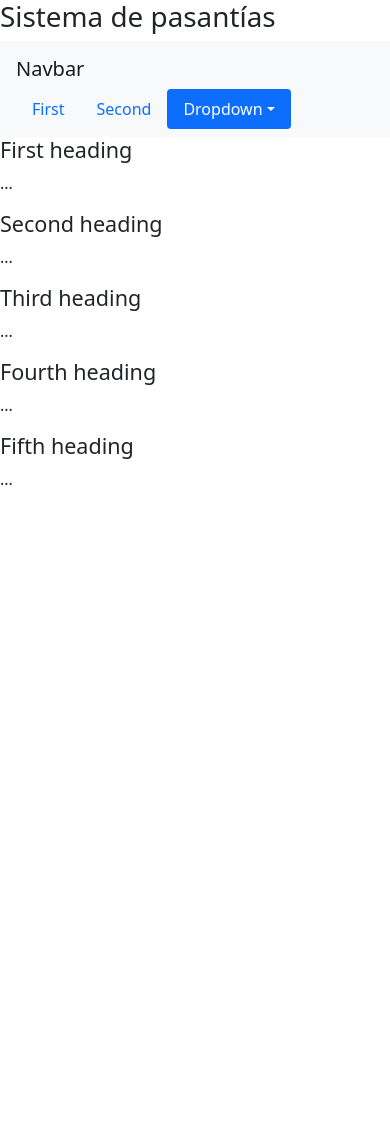
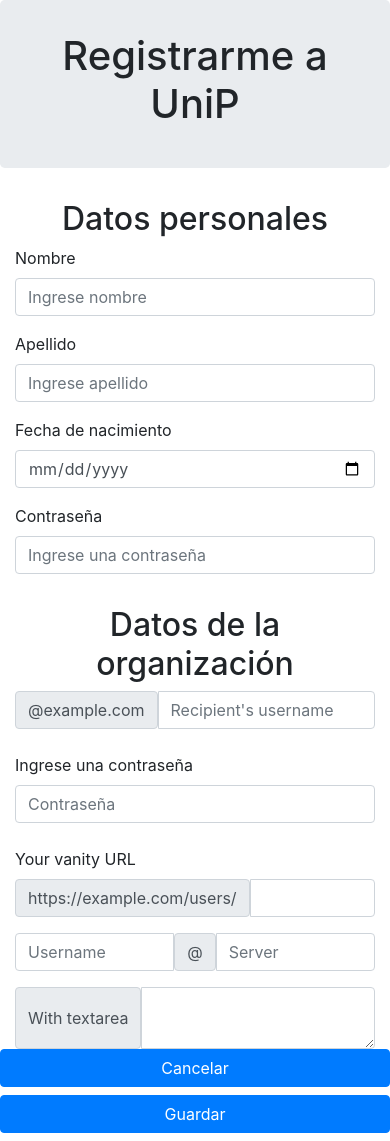
Before and after one commit to riascas/UniP, a PHP site: page /FormularioCargaReclutador.html in a window 390 px wide. Before the commit the page ends 485 px from the top, so only its background shows below. Run offline with PHP 8.4, Linux system fonts and the light colour scheme.

Commit message:
Campos de empresa/FormularioCargaReclutador

```diff
--- a/FormularioCargaReclutador.html
+++ b/FormularioCargaReclutador.html
@@ -1,52 +1,133 @@
-<!doctype html>
+<!DOCTYPE html>
 <html lang="en">
-  <head>
-    <!-- Required meta tags -->
-    <meta charset="utf-8">
-    <meta name="viewport" content="width=device-width, initial-scale=1">
-
-    <!-- Bootstrap CSS -->
-    <link href="https://cdn.jsdelivr.net/npm/bootstrap@5.0.2/dist/css/bootstrap.min.css" rel="stylesheet" integrity="sha384-EVSTQN3/azprG1Anm3QDgpJLIm9Nao0Yz1ztcQTwFspd3yD65VohhpuuCOmLASjC" crossorigin="anonymous">
-    <title>Sistema de Pasantías</title>
-    <script src="https://cdn.jsdelivr.net/npm/bootstrap@5.0.2/dist/js/bootstrap.bundle.min.js" integrity="sha384-MrcW6ZMFYlzcLA8Nl+NtUVF0sA7MsXsP1UyJoMp4YLEuNSfAP+JcXn/tWtIaxVXM" crossorigin="anonymous"></script>
+<head>
+  <title>Bootstrap Example</title>
+  <meta charset="utf-8">
+  <meta name="viewport" content="width=device-width, initial-scale=1">
+  <link rel="stylesheet" type="text/css" href="estilo.css">
+  <link rel="stylesheet" href="https://maxcdn.bootstrapcdn.com/bootstrap/4.5.2/css/bootstrap.min.css">
+  <script src="https://ajax.googleapis.com/ajax/libs/jquery/3.5.1/jquery.min.js"></script>
+  <script src="https://cdnjs.cloudflare.com/ajax/libs/popper.js/1.16.0/umd/popper.min.js"></script>
+  <script src="https://maxcdn.bootstrapcdn.com/bootstrap/4.5.2/js/bootstrap.min.js"></script>
 
 </head>
-  <body>
-    <h1>Sistema de pasantías</h1>
+<body>
 
-        <nav id="navbar-example2" class="navbar navbar-light bg-light px-3">
-            <a class="navbar-brand" href="#">Navbar</a>
-            <ul class="nav nav-pills">
-            <li class="nav-item">
-                <a class="nav-link" href="#scrollspyHeading1">First</a>
-            </li>
-            <li class="nav-item">
-                <a class="nav-link" href="#scrollspyHeading2">Second</a>
-            </li>
-            <li class="nav-item dropdown">
-                <a class="nav-link dropdown-toggle" data-bs-toggle="dropdown" href="#" role="button" aria-expanded="false">Dropdown</a>
-                <ul class="dropdown-menu">
-                <li><a class="dropdown-item" href="#scrollspyHeading3">Third</a></li>
-                <li><a class="dropdown-item" href="#scrollspyHeading4">Fourth</a></li>
-                <li><hr class="dropdown-divider"></li>
-                <li><a class="dropdown-item" href="#scrollspyHeading5">Fifth</a></li>
-                </ul>
-            </li>
-            </ul>
-        </nav>
-        <div data-bs-spy="scroll" data-bs-target="#navbar-example2" data-bs-offset="0" class="scrollspy-example" tabindex="0">
-            <h4 id="scrollspyHeading1">First heading</h4>
-            <p>...</p>
-            <h4 id="scrollspyHeading2">Second heading</h4>
-            <p>...</p>
-            <h4 id="scrollspyHeading3">Third heading</h4>
-            <p>...</p>
-            <h4 id="scrollspyHeading4">Fourth heading</h4>
-            <p>...</p>
-            <h4 id="scrollspyHeading5">Fifth heading</h4>
-            <p>...</p>
+        <div class="jumbotron text-center">
+                 <h1>Registrarme a UniP</h1>
+        <!--<h3>Información personal</h3>-->
+        </div>
+        <div class="text-center">
+                 <h2>Datos personales</h2>
         </div>
 
+        <div class="container">
 
-  </body>
+            <form action="/action_page.php">
+
+                <div class="form-group row">
+
+                    <div class="form-group col-md-4">
+                        <label for="nombre">Nombre</label>
+                        <input type="text" class="form-control" placeholder="Ingrese nombre" id="nombre">
+                    </div>
+
+                    <div class="form-group col-md-4">
+                        <label for="Apellido">Apellido</label>
+                        <input type="text" class="form-control" placeholder="Ingrese apellido" id="apellido">
+                    </div>
+
+                    <div class="form-group col-md-4">
+                        <label for="nombre">Fecha de nacimiento</label>
+                        <input type="date" max="8" class="form-control"  id="FechaNac">
+                    </div>
+                    <div class="form-group col-md-4">
+                        <label for="contrasenia">Contraseña</label>
+                        <input type="password" class="form-control" placeholder="Ingrese una contraseña" id="contrasenia">
+                    </div>
+                </div>
+
+                <h2>Datos de la organización</h2>
+
+                <div class="form-floating">
+
+                            <div class="input-group mb-4">
+                                <span class="input-group-text" id="basic-addon2">@example.com</span>
+                                <input type="text" class="form-control" placeholder="Recipient's username" aria-label="Recipient's username" aria-describedby="basic-addon2">
+
+                            </div>
+                            <div class="form-floating mb-4">
+                                    <label for="floatingPassword">Ingrese una contraseña</label>
+                                    <input type="password" class="form-control" id="floatingPassword" placeholder="Contraseña">
+                            </div>
+                            <!--incorporar form de prueba-->
+
+
+                            <label for="basic-url" class="form-label">Your vanity URL</label>
+                            <div class="input-group mb-3">
+                                <span class="input-group-text" id="basic-addon3">https://example.com/users/</span>
+                                <input type="text" class="form-control" id="basic-url" aria-describedby="basic-addon3">
+                            </div>
+
+                            <div class="input-group mb-3">
+                                <input type="text" class="form-control" placeholder="Username" aria-label="Username">
+                                <span class="input-group-text">@</span>
+                                <input type="text" class="form-control" placeholder="Server" aria-label="Server">
+                            </div>
+
+                            <div class="input-group">
+                                <span class="input-group-text">With textarea</span>
+                                <textarea class="form-control" aria-label="With textarea"></textarea>
+                            </div>
+
+                </div>
+            </div>
+
+
+
+
+
+
+
+
+        </form>
+
+
+
+                                                 <div class="row box-btn">
+
+
+                                                    <div class="col-sm-2 col-sm-4">
+
+                                                        <div class="row">
+
+                                                                <div class="col-sm-2 col-sm-2">
+
+                                                                        <button type="reset" class="btn btn-primary boton-formulario">Cancelar</button>
+                                                                </div>
+
+                                                                <div class="col-sm-2 col-sm-6">
+
+                                                                        <button type="submit" class="btn btn-primary boton-formulario">Guardar</button>
+                                                                </div>
+
+                                                        </div>
+                                                    </div>
+
+                                                </div>
+
+
+
+
+
+
+
+
+
+
+        <!--Asignacion de usuario y contraseña-->
+
+
+
+</body>
 </html>
--- a/estilo.css
+++ b/estilo.css
@@ -9,6 +9,7 @@
 }
 h2{
     margin-top:100px;
+    text-align: center;
 }
 
 h3 {
```
Also changed, not shown: index.html (deleted, +0 -175 lines).
